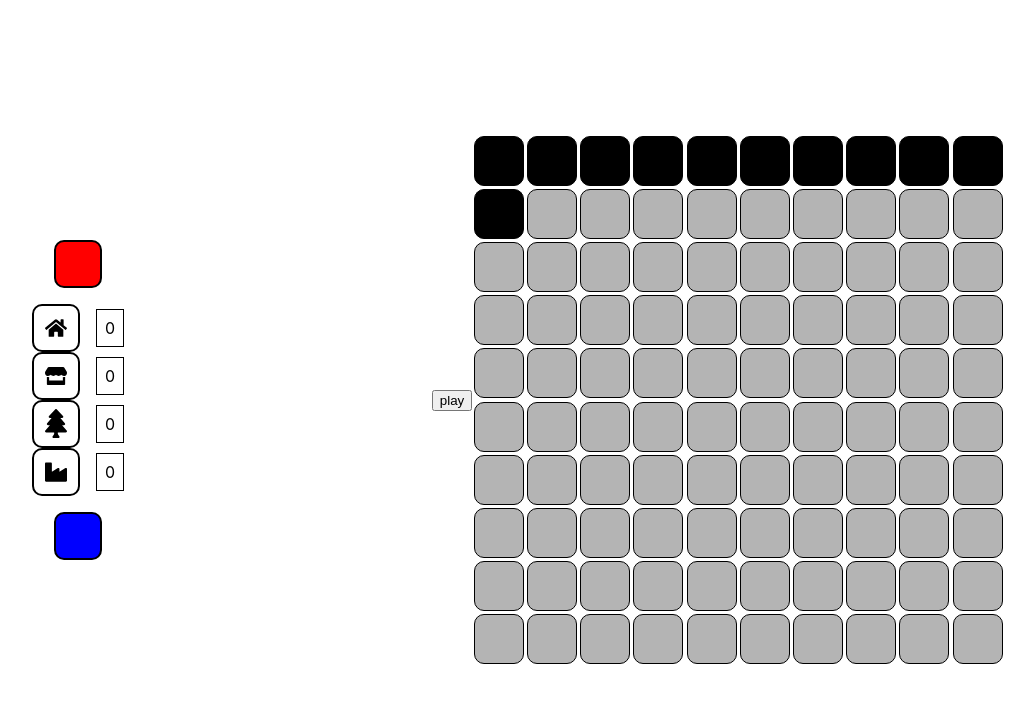
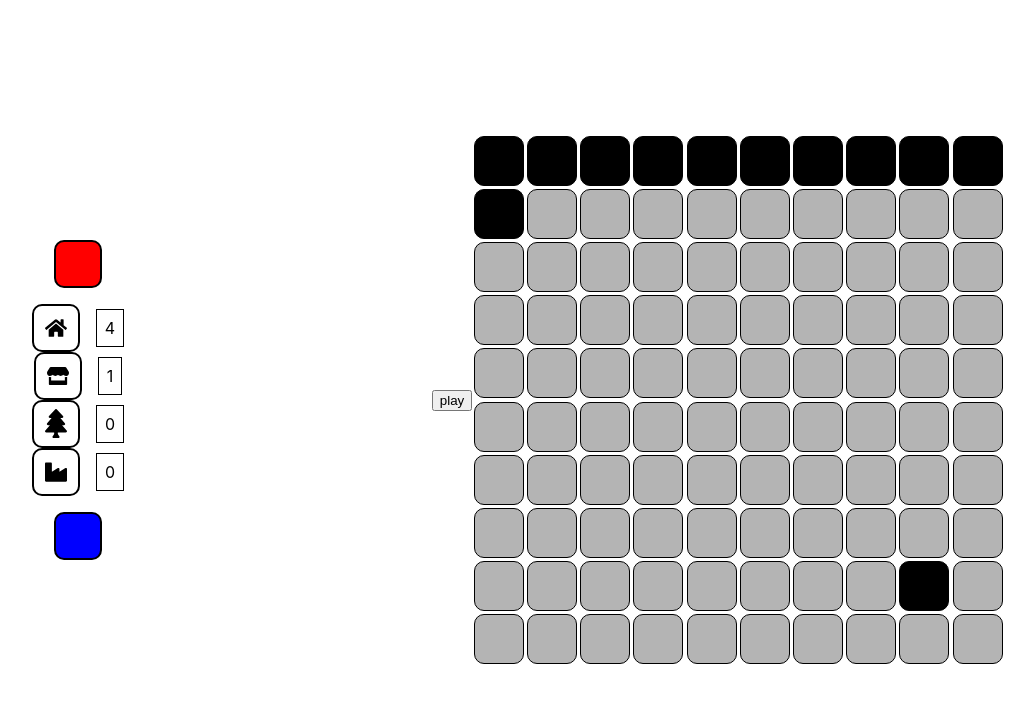
Before and after one commit to lulup52/gestiongame, a React (Create React App) app: page / in a window 1280 px wide. Shown: the top 702 px of the page, without its empty margins (50-1084 px from the left). Built offline with nearby package versions, Linux system fonts and the light colour scheme.

Commit message:
création du fichier lvl et importation + affichage

```diff
--- a/src/components/GameSection.jsx
+++ b/src/components/GameSection.jsx
@@ -1,9 +1,8 @@
 import React, {useEffect, useState} from 'react';
 import '../sass/gameSection.css'
 
-export default function GameSection({selectedProps, hintActivated}) {
+export default function GameSection({selectedProps, hintActivated, levelData}) {
 
-    const [mapSeed, setMapSeed] = useState(['00','01','02','03','04','05','06','07','08','09', '10'])
     const [gameIsOn, setGameIsOn] = useState(false)
     const [boardMap, setBoardMap] = useState([])
     const [mapSize, setMapSize] = useState(10)
@@ -17,7 +16,6 @@ export default function GameSection({selectedProps, hintActivated}) {
     // const [industryHitbox, setIndustryHitbox] = useState([])
 
     const [propsHintHitbox, setPropsHintHitbox] = useState([])
-
 
 
     useEffect(() => {
@@ -35,7 +33,7 @@ export default function GameSection({selectedProps, hintActivated}) {
       for (let x = 0; x<mapSize; x++ ) {
         let row = []
         for (let y = 0; y<mapSize; y++ ) {
-          if(mapSeed.includes(`${x}${y}`)) {
+          if(levelData.map.includes(`${x}${y}`)) {
             let tile = {coord : `${x}${y}`, behavior : "voidTile"}
             row.push(tile)
           } else {
--- a/src/components/MainScreen.jsx
+++ b/src/components/MainScreen.jsx
@@ -5,11 +5,13 @@ import MenuSection from './MenuSection';
 import '../sass/mainScreen.css'
 import { useState } from 'react/cjs/react.development';
 
+import Levels from '../data/levels.json'
 export default function MainScreen() {
-
+  const [levelData, /*setLevelData*/] = useState(Levels[0])
   const [selectedProps, setSelectedProps] = useState('')
   const [hintActivated, setHintActivated] = useState(false)
 
+  console.log(levelData)
   const holMenueSlect = (option) => {
     if(selectedProps === option) {
     setSelectedProps("")
@@ -26,8 +28,8 @@ export default function MainScreen() {
 
   return (
         <div className="mainScreen">
-            <MenuSection selectedProps={selectedProps} holMenueSlect={holMenueSlect} hintManager={hintManager}/>
-            <GameSection selectedProps={selectedProps} hintActivated={hintActivated}/>
+            <MenuSection selectedProps={selectedProps} holMenueSlect={holMenueSlect} hintManager={hintManager} levelData={levelData}/>
+            <GameSection selectedProps={selectedProps} hintActivated={hintActivated} levelData={levelData}/>
         </div>
       )
 
--- a/src/components/MenuSection.jsx
+++ b/src/components/MenuSection.jsx
@@ -1,7 +1,12 @@
 import React, { useState } from 'react';
 import "../sass/menuSection.css"
 
-export default function MenuSection({holMenueSlect, hintManager}) {
+export default function MenuSection({holMenueSlect, hintManager, levelData}) {
+
+  const [houseToPlace, /*setHouseToPlace*/] = useState(levelData.props.house)
+  const [storeToPlace, /*setStoreToPlace*/] = useState(levelData.props.store)
+   const [industryToPlace, setIndustryToPlace] = useState(levelData.props.industry)
+   const [treeToPlace, setTreeToPlace] = useState(levelData.props.tree)
 
   const manageHint = (e) => {
     hintManager()
@@ -32,19 +37,19 @@ export default function MenuSection({holMenueSlect, hintManager}) {
           </div>
           <div className='propsAndCounter'>
             <div className='menuOption house' id='house' onClick={e => manageHolingProps(e)}></div>
-            <p>0</p>
+            <p>{houseToPlace}</p>
           </div>
           <div className='propsAndCounter'>
             <div className='menuOption store' id='store' onClick={e => manageHolingProps(e)}></div>
-            <p>0</p>
+            <p>{storeToPlace}</p>
           </div>
           <div className='propsAndCounter'>
             <div className='menuOption tree' id='tree' onClick={e => manageHolingProps(e)}></div>
-            <p>0</p>
+            <p>{industryToPlace}</p>
           </div>
           <div className='propsAndCounter'>
             <div className='menuOption industry' id='industry' onClick={e => manageHolingProps(e)}></div>
-            <p>0</p>
+            <p>{treeToPlace}</p>
           </div>
           <div>
             <div className='menuOption hint' id='hint' onClick={e => manageHint(e)}></div>
--- /dev/null
+++ b/src/data/levels.json
@@ -0,0 +1,26 @@
+
+[
+
+    {
+        "id" : 1,
+        "lvlName" : "lvl 1",
+        "map" :["00","01","02","03","04","05","06","07","08","09", "10", "88"],
+        "props" : {
+            "house" : 4,
+            "store" : 1,
+            "tree" : 0,
+            "industry" : 0
+        }
+
+
+    },
+    {
+        "id" : 2,
+        "lvlName" : "lvl 2",
+        "map" :["00","01","02","03","04","05","06","07","08","09", "10","11","12","18","19","20","21","28","29"],
+        "props" : {
+            "house" : 6,
+            "store" : 2
+        }
+    }
+]
```
